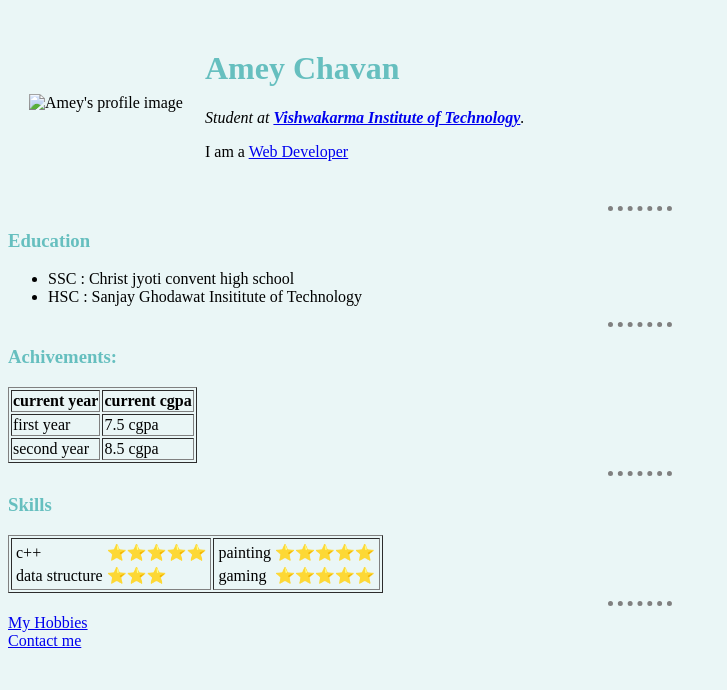
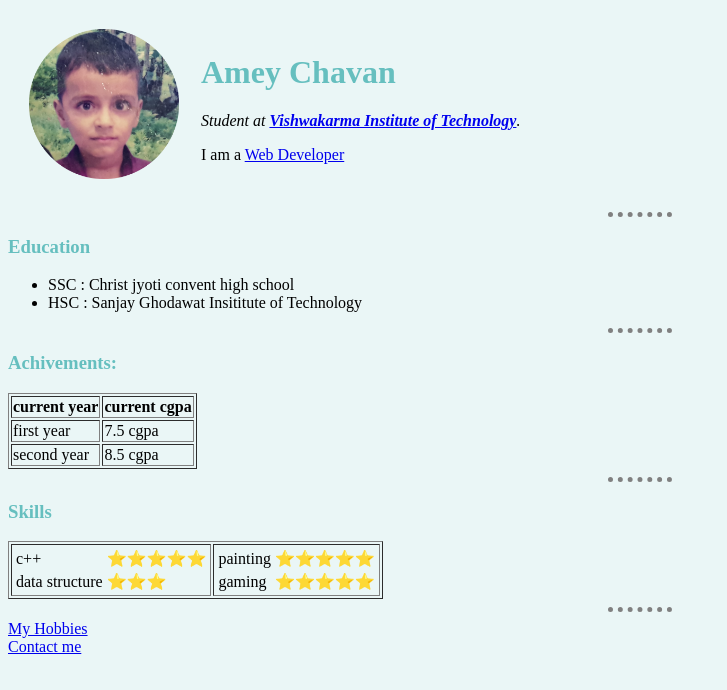
Before and after one commit to AMEY220500/resume, a plain HTML site: page index.html in a window 1280 px wide. Shown: the whole page, without its empty margins (0-727 px from the left). Drawn offline with Linux system fonts and the light colour scheme.

Commit message:
Update index.html

```diff
--- a/index.html
+++ b/index.html
@@ -10,7 +10,7 @@
 
 <body>
   <table cellspacing="20">
-    <td><img src="reaume/Amey_image.png" alt="Amey's profile image" height="150"></td>
+    <td><img src="resume/Amey_image.png" alt="Amey's profile image" height="150"></td>
     <td>
       <h1>Amey Chavan</h1>
       <p><em>Student at <strong><a href="https://www.vit.edu/">Vishwakarma Institute of Technology</a></strong>.</em></p>
```
